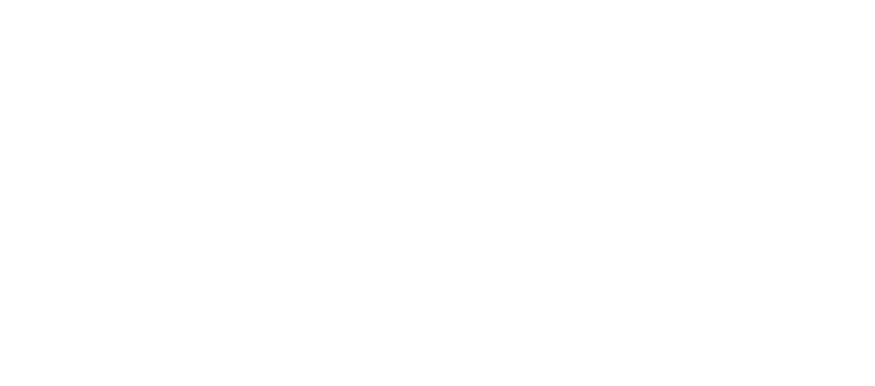
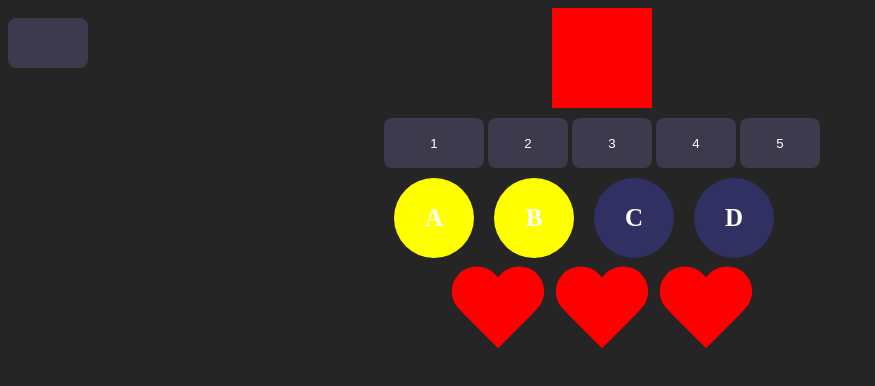
Before and after one commit to NurMuhammad1988/S.B-JavaScript, a plain HTML site: page indexs/index2.html in a window 1280 px wide. Shown: the whole page, without its empty margins (0-875 px from the left). Drawn offline with Linux system fonts and the light colour scheme.

Commit message:
+scriptjs2.js

```diff
--- a/indexs/index2.html
+++ b/indexs/index2.html
@@ -1,12 +1,40 @@
-<!-- <!DOCTYPE html>
+<!DOCTYPE html>
 <html lang="en">
+
 <head>
-    <meta charset="UTF-8">
-    <meta name="viewport" content="width=device-width, initial-scale=1.0">
-    <title>JavaScript 2</title>
+  <meta charset="UTF-8">
+  <meta name="viewport" content="width=device-width, initial-scale=1.0">
+  <link rel="stylesheet" href="../stylejs2/stylejs2.css">
+  <title>JavaScript 2</title>
 </head>
-<body  style="background-color: rgba(0, 0, 0, 0.822);">
-    <h1>Index two</h1>
-    <script src="../js/script2.js"></script>
+
+<body style="background: rgb(37, 37, 37);">
+  <!-- <h1>Index two</h1> -->
+
+  <div class="app">
+    <div class="box" id="box"></div>
+
+    <button>1</button>
+    <button>2</button>
+    <button>3</button>
+    <button>4</button>
+    <button>5</button>
+
+    <div class="circle__wrapper">
+      <div class="circle">A</div>
+      <div class="circle">B</div>
+      <div class="circle">C</div>
+      <div class="circle">D</div>
+    </div>
+
+    <div class="wrapper">
+      <div class="heart"></div>
+      <div class="heart"></div>
+      <div class="heart"></div>
+    </div>
+  </div>
+
+  <script src="../js/script2.js"></script>
 </body>
-</html> -->
+
+</html>
--- a/js/script2.js
+++ b/js/script2.js
@@ -1,7 +1,42 @@
-// const age = prompt("How ald are you 2?", "");
+"use strict";
 
-// if(age > 18){
-//     console.log("Welcome");
-// } else{
-//     console.log("no entry 2");
+const box = document.querySelector("#box");
+const buttons = document.querySelectorAll("button");
+const circles = document.querySelectorAll(".circle");
+const circle = document.querySelector(".circle");
+const hearts = document.querySelectorAll(".heart");
+const circleWrapper = document.querySelector(".circle__wrapper");
+
+box.style.cssText = "background-color: red; width: 100px; height: 100px";
+
+buttons[0].style.width = "100px";
+circles[1].style.backgroundColor = "yellow";
+circle.style.backgroundColor = "yellow";
+
+// for (let i = 0; i < hearts.length; i++) {
+//   hearts[i].style.backgroundColor = 'green'
 // }
+
+// hearts.forEach((item) => {
+//   item.style.backgroundColor = 'gray'
+// })
+
+const btn = document.createElement("button");
+// const text = document.createTextNode('I am text')
+
+document.body.append(btn);
+
+const myCircle = document.createElement("div");
+
+myCircle.classList.add("circle");
+
+// circleWrapper.append(myCircle)
+// circleWrapper.before(myCircle)
+// circleWrapper.after(myCircle)
+// circles[0].after(myCircle)
+// circles[1].remove()
+// circles[1].replaceWith(myCircle)
+// circleWrapper.append(myCircle)
+// myCircle.innerHTML = '<pre>E</pre>'
+// myCircle.textContent = 'E'
+// circleWrapper.insertAdjacentHTML('beforeend', '<pre>E</pre>')
--- /dev/null
+++ b/stylejs2/stylejs2.css
@@ -0,0 +1,107 @@
+.app {
+  position: absolute;
+  left: 30%;
+  transform: rotateX(-50%);
+  text-align: center;
+}
+
+.box {
+  width: 150px;
+  height: 150px;
+  background-color: rgb(61, 89, 214);
+  margin: 0 auto;
+}
+
+button {
+  width: 80px;
+  height: 50px;
+  margin-top: 10px;
+  border: none;
+  border-radius: 8px;
+  background-color: rgb(61, 58, 77);
+  color: #fff;
+  cursor: pointer;
+  outline: none;
+  position: relative;
+}
+
+.circle__wrapper {
+  display: flex;
+  position: relative;
+  margin-top: 10px;
+}
+
+.circle {
+  width: 80px;
+  height: 80px;
+  background-color: rgb(48, 48, 99);
+  margin-top: 10px;
+  border-radius: 100%;
+  display: flex;
+  justify-content: center;
+  align-items: center;
+  color: #fff;
+  font-weight: bold;
+  font-size: 25px;
+  margin: 0 10px;
+}
+
+.wrapper {
+  position: relative;
+}
+
+.heart {
+  display: inline-block;
+  position: relative;
+  width: 100px;
+  height: 90px;
+  margin-top: 10px;
+}
+
+.heart:before,
+.heart:after {
+  position: absolute;
+  content: '';
+  left: 50px;
+  top: 0;
+  width: 50px;
+  height: 80px;
+  background: red;
+  -moz-border-radius: 50px 50px 0 0;
+  border-radius: 50px 50px 0 0;
+  -webkit-transform: rotate(-45deg);
+  -moz-transform: rotate(-45deg);
+  -ms-transform: rotate(-45deg);
+  -o-transform: rotate(-45deg);
+  transform: rotate(-45deg);
+  -webkit-transform-origin: 0 100%;
+  -moz-transform-origin: 0 100%;
+  -ms-transform-origin: 0 100%;
+  -o-transform-origin: 0 100%;
+  transform-origin: 0 100%;
+}
+
+.heart:after {
+  left: 0;
+  -webkit-transform: rotate(45deg);
+  -moz-transform: rotate(45deg);
+  -ms-transform: rotate(45deg);
+  -o-transform: rotate(45deg);
+  transform: rotate(45deg);
+  -webkit-transform-origin: 100% 100%;
+  -moz-transform-origin: 100% 100%;
+  -ms-transform-origin: 100% 100%;
+  -o-transform-origin: 100% 100%;
+  transform-origin: 100% 100%;
+}
+
+.black {
+  width: 150px;
+  height: 50px;
+  line-height: 50px;
+  text-align: center;
+  background-color: black;
+  margin-bottom: 30px;
+  margin-top: 30px;
+  color: #fff;
+}
```
Also changed, not shown: js/script1.js (+32 -2 lines).
